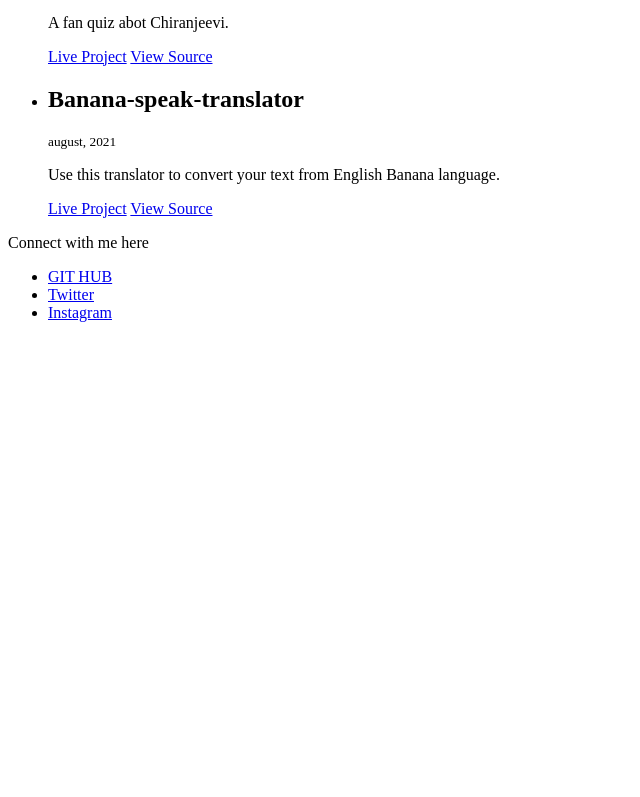
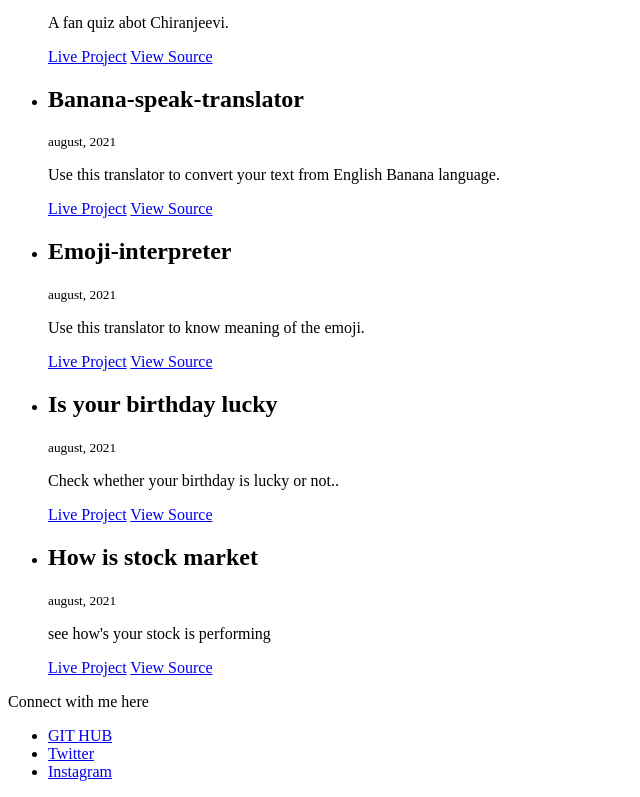
Before and after one commit to Srikanth-14/Portfolio, a plain HTML site: page projects.html in a window 1280 px wide. Shown: the part 396-1193 px from the top of the page, without its empty margins (0-640 px from the left). Before the commit the page ends 800 px from the top, so only its background shows below. Drawn offline with Linux system fonts and the light colour scheme.

Commit message:
updated portfolio
updated projects.

```diff
--- a/projects.html
+++ b/projects.html
@@ -75,6 +75,54 @@
             </article>
 
         </li>
+
+
+        <li>
+            <article class="showcase-list container container-center ">
+                <h1>Emoji-interpreter</h1>
+                <small>august, 2021</small>
+                <p>Use this translator to know meaning of the emoji.</p>
+
+                <a class="link primary-link"
+                    href="https://pvuli.csb.app/">Live
+                    Project</a>
+                <a class="link  secondary-link" href="https://github.com/Srikanth-14/emoji-interpreter">View
+                    Source</a>
+
+            </article>
+        </li>
+
+        <li>
+            <article class="showcase-list container container-center ">
+                <h1>Is your birthday lucky</h1>
+                <small>august, 2021</small>
+                <p>Check whether your birthday is lucky or not..</p>
+
+                <a class="link primary-link"
+                    href="https://isyourbirthdaylucky-srikanth14.netlify.app/">Live
+                    Project</a>
+                <a class="link  secondary-link" href="https://github.com/Srikanth-14/is-your-birthday-lucky">View
+                    Source</a>
+            </article>
+        </li>
+
+        <li>
+            <article class="showcase-list container container-center ">
+                <h1>How is stock market</h1>
+                <small>august, 2021</small>
+                <p>see how's your stock is performing</p>
+
+                <a class="link primary-link"
+                    href="https://cashregister-srikanth.netlify.app/">Live
+                    Project</a>
+                <a class="link  secondary-link" href="https://github.com/Srikanth-14/how-is-stock-market">View
+                    Source</a>
+
+            </article>
+        </li>
+
+
+
     </ul>
 
     <footer class="footer">
```
Also changed, not shown: index.html (+2 -2 lines).
